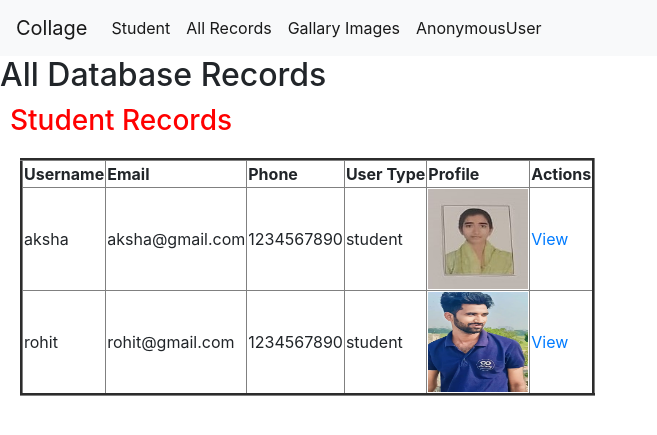
After one commit to Arif105cho/collagemanagement, a Django app: page /list in a window 1280 px wide. The commit adds this page. Shown: the top 435 px of the page, without its empty margins (0-657 px from the left). Run offline with Django 5.2, Linux system fonts and the light colour scheme; data comes from the database, SQL or seed files in the repository; both versions use the stored data as it was after the commit; some libraries are stand-ins or nearby versions.

Commit message:
professor list and view by direcotor

```diff
--- a/application/models.py
+++ b/application/models.py
@@ -10,7 +10,3 @@ class CustomUser(AbstractUser):# jo User table me phle fields thi uske sath ab y
         ("director","director"),
     )
     user_type = models.CharField(max_length=15,choices=user_types,default = "student")
-
-
-
-### there are two ways to store images/files static / media folder
--- a/application/views.py
+++ b/application/views.py
@@ -2,6 +2,8 @@ from django.shortcuts import render,redirect
 from .models import CustomUser
 from django.http import HttpResponse
 from django.contrib import messages #import messages
+from django.contrib.auth import authenticate,login,logout
+from django.contrib.auth.hashers import make_password
 
 # Create your views here.
 
@@ -27,3 +29,35 @@ def ProfessorView(request):
         return redirect("header")
 
     return render(request,"professor.html")
+
+
+def ProfessorListView(request):
+    stud = CustomUser.objects.filter(user_type = "student")
+    prof = CustomUser.objects.filter(user_type="professor")
+    return render(request,"AllList.html",{"profs":prof,"studs":stud}) # dict['profs'] =return krega all records from customerUSer table
+
+
+def loginView(request):
+    # user = CustomUser.objects.get(id=6)
+    # user.password=make_password(user.password) # import hash password /make_password from django inbullt
+    # user.save()
+    print("method name- ",request.method)
+    if request.method == 'POST':
+        username = request.POST.get('username')
+        password=request.POST.get("password")
+        print("details ",username,password)
+        user = authenticate(username=username,password=password)
+        if user:
+            login(request,user)
+            return redirect("header")
+        else:
+            return render(request,"login.html")
+
+    return render(request,"login.html")
+
+
+
+def getProfessor(request):
+    user = CustomUser.objects.get(username = request.user)
+    print("user-- ",user)
+    return render(request,"home.html",{"user":user})
--- a/collageproject/settings.py
+++ b/collageproject/settings.py
@@ -121,6 +121,10 @@ USE_TZ = True
 
 STATIC_URL = 'static/'
 
+STATICFILES_DIRS = [
+    BASE_DIR / "static",
+]
+
 # Default primary key field type
 # https://docs.djangoproject.com/en/5.0/ref/settings/#default-auto-field
 
--- a/collageproject/urls.py
+++ b/collageproject/urls.py
@@ -18,9 +18,15 @@ from django.contrib import admin
 from django.urls import path
 #all views functions/methods from Application.
 from application import views
+from django.conf import settings
+from django.conf.urls.static import static
+
 
 urlpatterns = [
     path('admin/', admin.site.urls),
     path("",views.HeaderView,name="header"),
-    path("prof",views.ProfessorView,name="prof")
-]
+    path("prof",views.ProfessorView,name="prof"),
+    path('list',views.ProfessorListView,name="all_list"),
+    path('login',views.loginView,name="login"),
+    path('get',views.getProfessor,name="getProfile")
+]+ static(settings.STATIC_URL, document_root=settings.STATIC_ROOT)
--- /dev/null
+++ b/template/AllList.html
@@ -0,0 +1,87 @@
+{% extends "header.html" %}
+{% load static %}
+
+{% block content %}
+
+
+
+<h2>All Database Records</h2>
+
+ {% if request.user.user_type == 'director' %}
+<h3 style="color:red; margin:10px;">Professor Records</h3>
+<table border="3" style="margin:20px;">
+    <tr>
+      <th>Username</th>
+      <th>Email</th>
+      <th>Phone</th>
+      <th>User Type</th>
+      <th>Profile</th>
+      <th>Actions</th>
+    </tr>
+    {% for prof in profs %}
+    <tr>
+      <td>{{prof.username}}</td>
+      <td>{{prof.email}}</td>
+
+      <td>{{prof.phone}}</td>
+      <td>{{prof.user_type}}</td>
+      <td><img src="{{prof.profile.url}}" alt="" height=100 width=100 /></td>
+      <td><a href ="{% url 'getProfile' %}">View</a></td>
+
+    </tr>
+  {% endfor %}
+  </table>
+
+  <h3 style="color:red; margin:10px;">Student Records</h3>
+<table border="3" style="margin:20px;">
+    <tr>
+      <th>Username</th>
+      <th>Email</th>
+      <th>Phone</th>
+      <th>User Type</th>
+      <th>Profile</th>
+      <th>Actions</th>
+    </tr>
+    {% for stud in studs %}
+    <tr>
+      <td>{{stud.username}}</td>
+      <td>{{stud.email}}</td>
+
+      <td>{{stud.phone}}</td>
+      <td>{{stud.user_type}}</td>
+      <td><img src="{{stud.profile.url}}" alt="" height=100 width=100 /></td>
+      <td><a href ="{% url 'getProfile' %}">View</a></td>
+
+    </tr>
+  {% endfor %}
+  </table>
+
+  {% else %}
+
+  <h3 style="color:red; margin:10px;">Student Records</h3>
+<table border="3" style="margin:20px;">
+    <tr>
+      <th>Username</th>
+      <th>Email</th>
+      <th>Phone</th>
+      <th>User Type</th>
+      <th>Profile</th>
+      <th>Actions</th>
+    </tr>
+    {% for stud in studs %}
+    <tr>
+      <td>{{stud.username}}</td>
+      <td>{{stud.email}}</td>
+
+      <td>{{stud.phone}}</td>
+      <td>{{stud.user_type}}</td>
+      <td><img src="{{stud.profile.url}}" alt="" height=100 width=100 /></td>
+      <td><a href ="{% url 'getProfile' %}">View</a></td>
+
+    </tr>
+  {% endfor %}
+  </table>
+
+{% endif %}
+
+{% endblock %}
--- a/template/header.html
+++ b/template/header.html
@@ -10,7 +10,7 @@
 
     <!-- Bootstrap CSS -->
     <link rel="stylesheet" href="https://cdn.jsdelivr.net/npm/bootstrap@4.0.0/dist/css/bootstrap.min.css" integrity="sha384-Gn5384xqQ1aoWXA+058RXPxPg6fy4IWvTNh0E263XmFcJlSAwiGgFAW/dAiS6JXm" crossorigin="anonymous">
-    <link rel="stylesheet" type="text/css" href="{% static 'css/style.css' %}">
+    {% comment %} <link rel="stylesheet" type="text/css" href="{% static 'css/style.css' %}"> {% endcomment %}
     {% block title%}
     <title>Management</title>
     {% endblock %}
@@ -19,6 +19,9 @@
   </head>
   <body>
 
+
+
+    {% if request.user.user_type == 'director' %}
 <nav class="navbar navbar-expand-lg navbar-light bg-light">
     <a class="navbar-brand" href="#">Collage</a>
     <button class="navbar-toggler" type="button" data-toggle="collapse" data-target="#navbarNav" aria-controls="navbarNav" aria-expanded="false" aria-label="Toggle navigation">
@@ -29,8 +32,13 @@
         <li class="nav-item active">
           <a class="nav-link" href="{% url 'prof' %}">Professor <span class="sr-only">(current)</span></a>
         </li>
+
         <li class="nav-item active">
           <a class="nav-link" href="#">Student</a>
+        </li>
+
+        <li class="nav-item active">
+          <a class="nav-link" href="{% url 'all_list' %}">All Records</a>
         </li>
         <li class="nav-item active">
           <a class="nav-link" href="#">Gallary Images</a>
@@ -41,6 +49,34 @@
       </ul>
     </div>
   </nav>
+
+  {% else %}
+  <nav class="navbar navbar-expand-lg navbar-light bg-light">
+    <a class="navbar-brand" href="#">Collage</a>
+    <button class="navbar-toggler" type="button" data-toggle="collapse" data-target="#navbarNav" aria-controls="navbarNav" aria-expanded="false" aria-label="Toggle navigation">
+      <span class="navbar-toggler-icon"></span>
+    </button>
+    <div class="collapse navbar-collapse" id="navbarNav">
+      <ul class="navbar-nav">
+
+
+        <li class="nav-item active">
+          <a class="nav-link" href="#">Student</a>
+        </li>
+
+        <li class="nav-item active">
+          <a class="nav-link" href="{% url 'all_list' %}">All Records</a>
+        </li>
+        <li class="nav-item active">
+          <a class="nav-link" href="#">Gallary Images</a>
+        </li>
+        <li class="nav-item active">
+          <a class="nav-link" href="#">{{request.user}}</a>
+        </li>
+      </ul>
+    </div>
+  </nav>
+  {% endif %}
 
 {% block content %}
 
```
Also changed, not shown: static/css/style.css (added, +65 -0 lines), template/home.html (added, +64 -0 lines), template/login.html (added, +48 -0 lines), db.sqlite3, static/WhatsApp_Image_2023-11-03_at_9.52.20_AM.jpeg (added), static/WhatsApp_Image_2023-11-29_at_10.18.14_PM.jpeg (added), static/WhatsApp_Image_2023-12-21_at_6.54.37_PM.jpeg (added), static/WhatsApp_Image_2023-12-21_at_6.54.37_PM_19.jpeg (added).
